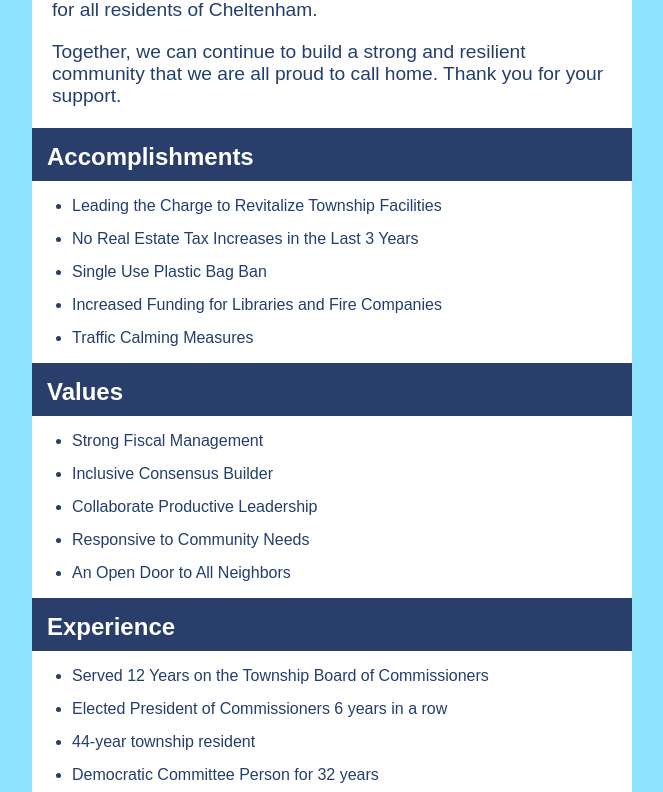
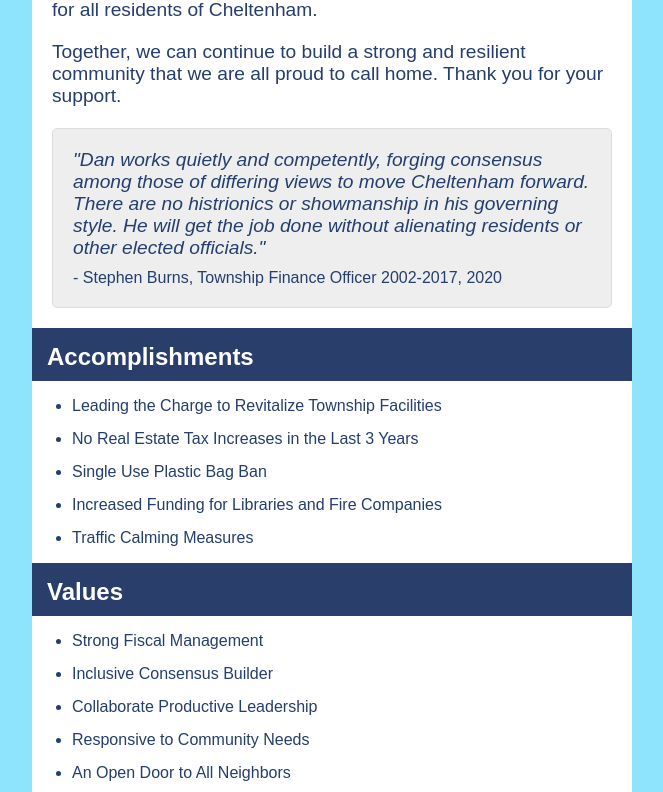
Before and after one commit to norrisforcheltenham/website, a SvelteKit app: page / in a window 1280 px wide. Shown: the part 1168-1960 px from the top of the page, without its empty margins (308-971 px from the left). Built offline with nearby package versions, Linux system fonts and the light colour scheme.

Commit message:
Add endorsement quote

```diff
--- a/src/routes/+page.svelte
+++ b/src/routes/+page.svelte
@@ -24,8 +24,15 @@
 		call home. Thank you for your support.
 	</p>
 </div>
-
 <div id="platform">
+	<div class="quote">
+		<p>
+			"Dan works quietly and competently, forging consensus among those of differing views to move
+			Cheltenham forward. There are no histrionics or showmanship in his governing style. He will
+			get the job done without alienating residents or other elected officials."
+		</p>
+		<div class="attribution">- Stephen Burns, Township Finance Officer 2002-2017, 2020</div>
+	</div>
 	<h2>Accomplishments</h2>
 	<ul>
 		<li>Leading the Charge to Revitalize Township Facilities</li>
@@ -62,6 +69,7 @@
 		<li>Brad Pransky, Cheltenham Township Commissioner</li>
 		<li>Ann Rappaport, PhD</li>
 		<li>Mitch Zygmund-Felt, Cheltenham Township Commissioner</li>
+		<li>Stephen Burns, Cheltenham Township Finance Officer (2002-2017, 2020)</li>
 		<li>Caryl Levin, President of the Melrose Park Neighbors Association</li>
 		<li>David Cohen, Cheltenham School Board</li>
 		<li>Daniel Schultz, Co-Chair of the Cheltenham Democratic Committee</li>
@@ -139,6 +147,23 @@
 		margin: 0px;
 		padding-bottom: 10px;
 	}
+
+	.quote {
+		padding: 20px;
+		margin: 20px;
+		margin-top: 0px;
+		background: #eee;
+		border: 1px solid #ddd;
+		border-radius: 5px;
+	}
+
+	.quote p {
+		margin: 0px;
+		margin-bottom: 10px;
+		font-size: 1.2em;
+		font-style: italic;
+	}
+
 	hr {
 		margin: 20px 40px;
 		color: #eee;
```
